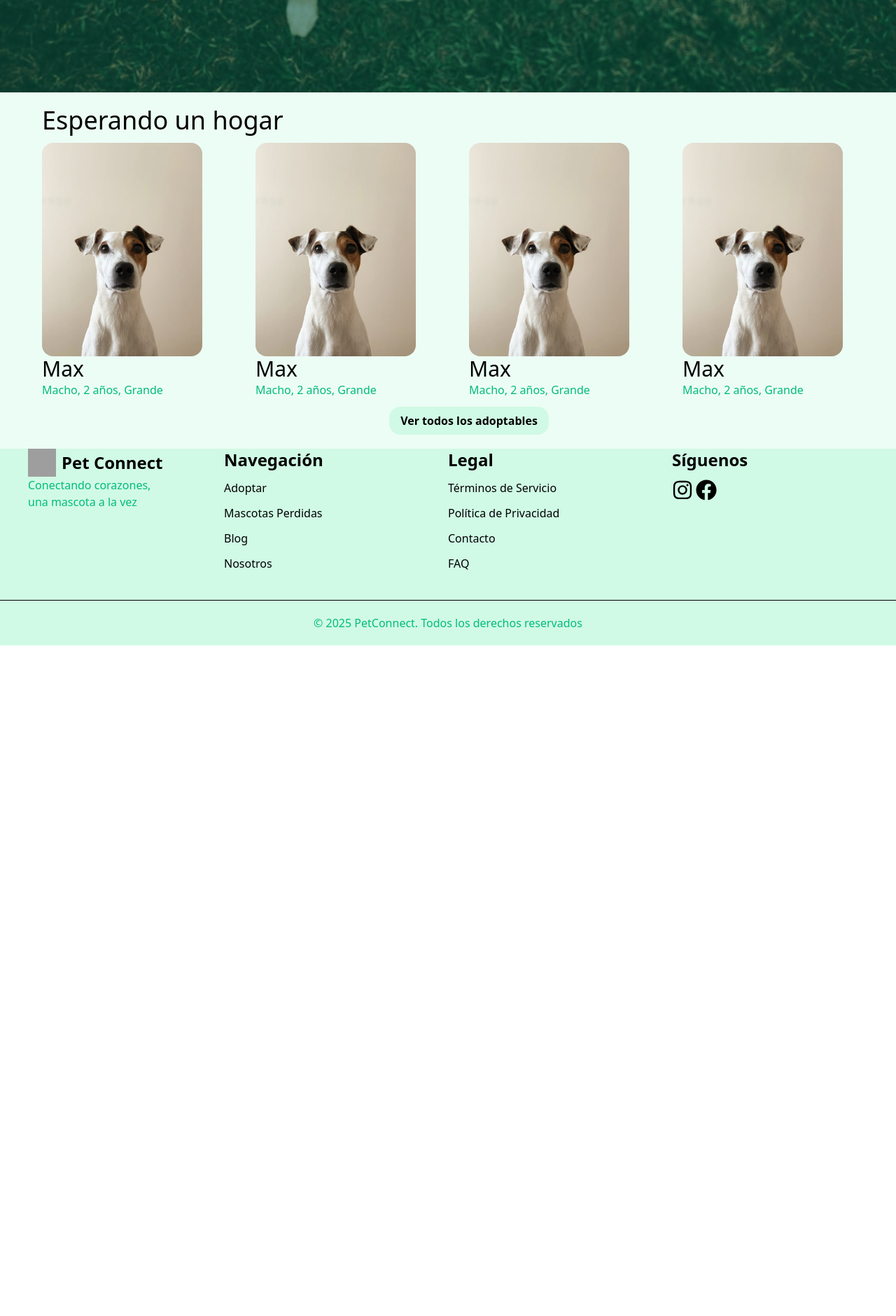
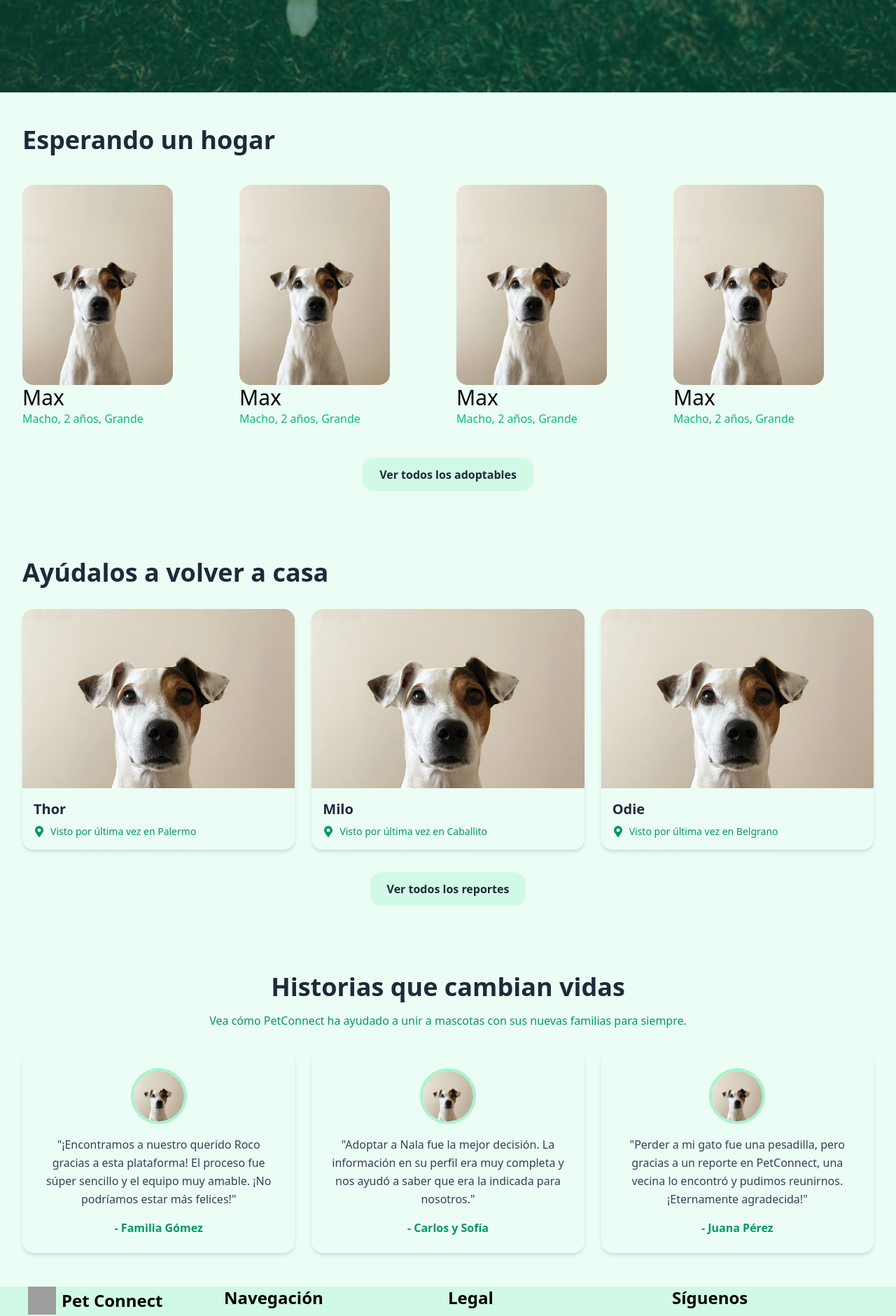
Before and after one commit to Juliancito1/PetConnect, a React (Vite) app: page / in a window 1280 px wide. Shown: the part 740-2620 px from the top of the page at 70% size. Before the commit the page ends 1662 px from the top, so only its background shows below. Built offline with nearby package versions, Linux system fonts and the light colour scheme; grey boxes are pictures that could not be loaded.

Commit message:
Se agrego la seccion de mascotas perdidas y testimonios

```diff
--- /dev/null
+++ b/src/components/LostPetCard/LostPetCard.jsx
@@ -0,0 +1,26 @@
+import React from "react";
+import { FaMapMarkerAlt } from "react-icons/fa";
+
+export const LostPetCard = ({ mascota }) => {
+  return (
+    <div className="bg-emerald-50 rounded-2xl overflow-hidden shadow-md hover:shadow-lg transition-shadow duration-300">
+      {/* Imagen de la mascota */}
+      <div className="w-full h-64 overflow-hidden">
+        <img
+          src={mascota.imagen}
+          alt={mascota.nombre}
+          className="w-full h-full object-cover"
+        />
+      </div>
+
+      {/* Información */}
+      <div className="p-4">
+        <h3 className="text-xl font-bold text-gray-800 mb-2">{mascota.nombre}</h3>
+        <div className="flex items-center text-emerald-600">
+          <FaMapMarkerAlt className="mr-2" />
+          <p className="text-sm">Visto por última vez en {mascota.ubicacion}</p>
+        </div>
+      </div>
+    </div>
+  );
+};
--- /dev/null
+++ b/src/components/TestimonialCard/TestimonialCard.jsx
@@ -0,0 +1,26 @@
+import React from "react";
+
+export const TestimonialCard = ({ testimonio }) => {
+  return (
+    <div className="bg-emerald-50 rounded-2xl p-6 shadow-md hover:shadow-lg transition-shadow duration-300 h-full flex flex-col">
+      {/* Foto de perfil circular */}
+      <div className="flex justify-center mb-4">
+        <img
+          src={testimonio.foto}
+          alt={testimonio.autor}
+          className="w-20 h-20 rounded-full object-cover border-4 border-emerald-200"
+        />
+      </div>
+
+      {/* Texto del testimonio */}
+      <p className="text-gray-700 text-center mb-4 flex-grow leading-relaxed">
+        "{testimonio.texto}"
+      </p>
+
+      {/* Autor */}
+      <p className="text-emerald-600 font-semibold text-center">
+        - {testimonio.autor}
+      </p>
+    </div>
+  );
+};
--- a/src/pages/Home/Home.jsx
+++ b/src/pages/Home/Home.jsx
@@ -2,8 +2,11 @@ import React from "react";
 import { Link } from "react-router";
 import Banner from "../../images/Banner.jpg";
 import { HomeCards } from "../../components/HomeCards/HomeCards";
+import { LostPetCard } from "../../components/LostPetCard/LostPetCard";
+import { TestimonialCard } from "../../components/TestimonialCard/TestimonialCard";
+import HomeCard from "../../images/HomeCard.jpg";
 
-const mascotasPerdidas = [
+const mascotasAdoptables = [
   {
     nombre: "Max",
     genero: "Macho",
@@ -27,6 +30,45 @@ const mascotasPerdidas = [
     genero: "Macho",
     edad: "2 años",
     tamaño: "Grande",
+  },
+];
+
+const mascotasPerdidas = [
+  {
+    nombre: "Thor",
+    imagen: HomeCard,
+    ubicacion: "Palermo",
+  },
+  {
+    nombre: "Milo",
+    imagen: HomeCard,
+    ubicacion: "Caballito",
+  },
+  {
+    nombre: "Odie",
+    imagen: HomeCard,
+    ubicacion: "Belgrano",
+  },
+];
+
+const testimonios = [
+  {
+    foto: HomeCard,
+    texto:
+      "¡Encontramos a nuestro querido Roco gracias a esta plataforma! El proceso fue súper sencillo y el equipo muy amable. ¡No podríamos estar más felices!",
+    autor: "Familia Gómez",
+  },
+  {
+    foto: HomeCard,
+    texto:
+      "Adoptar a Nala fue la mejor decisión. La información en su perfil era muy completa y nos ayudó a saber que era la indicada para nosotros.",
+    autor: "Carlos y Sofía",
+  },
+  {
+    foto: HomeCard,
+    texto:
+      "Perder a mi gato fue una pesadilla, pero gracias a un reporte en PetConnect, una vecina lo encontró y pudimos reunirnos. ¡Eternamente agradecida!",
+    autor: "Juana Pérez",
   },
 ];
 
@@ -70,18 +112,58 @@ export const Home = () => {
           </div>
         </div>
       </section>
-      <section className="bg-emerald-50">
-        <div className="flex flex-col items-center md:ms-15 md:block my-5">
-          <h1 className=" text-4xl">Esperando un hogar</h1>
-          <div className="grid grid-cols-1 md:grid-cols-2 lg:grid-cols-4">
-            {mascotasPerdidas.map((mascota) => (
-              <HomeCards mascota={mascota} />
+      {/* Sección: Esperando un hogar */}
+      <section className="bg-emerald-50 py-12">
+        <div className="container mx-auto px-4 sm:px-6 lg:px-8">
+          <h1 className="text-4xl font-bold text-gray-800 mb-8 text-center md:text-left">
+            Esperando un hogar
+          </h1>
+          <div className="grid grid-cols-1 sm:grid-cols-2 lg:grid-cols-4 gap-6 mb-8">
+            {mascotasAdoptables.map((mascota, index) => (
+              <HomeCards key={index} mascota={mascota} />
             ))}
           </div>
           <div className="text-center">
-            <button className="bg-emerald-100 hover:bg-emerald-700 text-black font-bold py-2 px-4 rounded-2xl cursor-pointer">
+            <button className="bg-emerald-100 hover:bg-emerald-200 text-gray-800 font-bold py-3 px-6 rounded-2xl cursor-pointer transition-colors duration-300">
               Ver todos los adoptables
             </button>
+          </div>
+        </div>
+      </section>
+
+      {/* Sección: Ayúdalos a volver a casa */}
+      <section className="bg-emerald-50 py-12">
+        <div className="container mx-auto px-4 sm:px-6 lg:px-8">
+          <h2 className="text-4xl font-bold text-gray-800 mb-8 text-center md:text-left">
+            Ayúdalos a volver a casa
+          </h2>
+          <div className="grid grid-cols-1 md:grid-cols-2 lg:grid-cols-3 gap-6 mb-8">
+            {mascotasPerdidas.map((mascota, index) => (
+              <LostPetCard key={index} mascota={mascota} />
+            ))}
+          </div>
+          <div className="text-center">
+            <button className="bg-emerald-100 hover:bg-emerald-200 text-gray-800 font-bold py-3 px-6 rounded-2xl cursor-pointer transition-colors duration-300">
+              Ver todos los reportes
+            </button>
+          </div>
+        </div>
+      </section>
+
+      {/* Sección: Historias que cambian vidas */}
+      <section className="bg-emerald-50 py-12">
+        <div className="container mx-auto px-4 sm:px-6 lg:px-8">
+          <h2 className="text-4xl font-bold text-gray-800 mb-4 text-center">
+            Historias que cambian vidas
+          </h2>
+          <p className="text-emerald-600 text-center mb-8 max-w-3xl mx-auto">
+            Vea cómo PetConnect ha ayudado a unir a mascotas con sus nuevas
+            familias para siempre.
+          </p>
+          <div className="grid grid-cols-1 md:grid-cols-2 lg:grid-cols-3 gap-6">
+            {testimonios.map((testimonio, index) => (
+              <TestimonialCard key={index} testimonio={testimonio} />
+            ))}
           </div>
         </div>
       </section>
```
